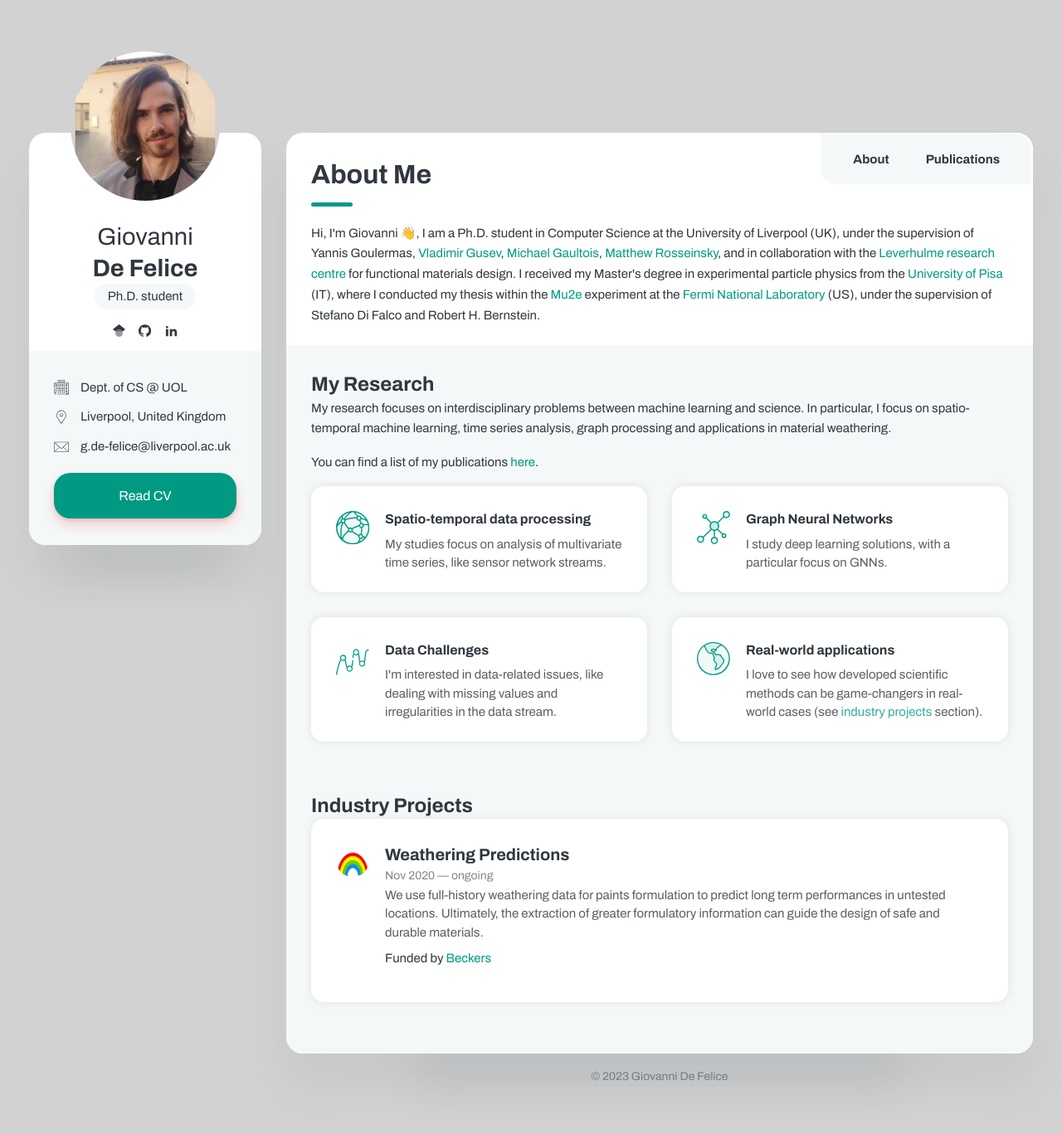
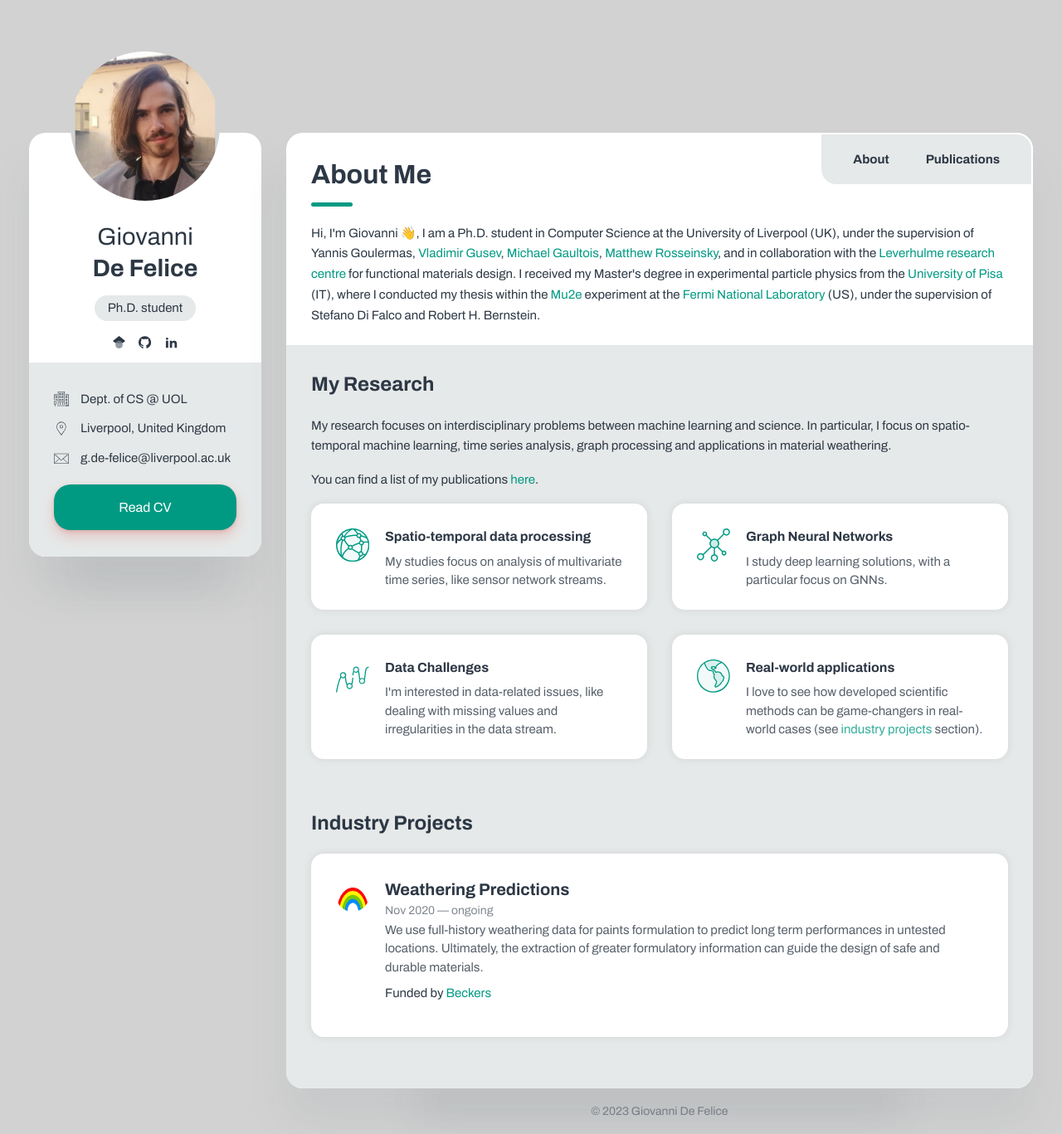
Before and after one commit to gdefe/gdefe.github.io, a Jekyll site: the page built from index.html, in a window 1280 px wide. Shown: the whole page at 83% size. Built offline with Jekyll 4.4.1, drawn with Linux system fonts in a browser that asks for light colours; before the commit the page ends 1325 px from its top, so only the background shows below that.

Commit message:
darker colours

```diff
--- a/_includes/sidebar.html
+++ b/_includes/sidebar.html
@@ -1,8 +1,8 @@
 <style>
-    .title.title--h3 {
+    .custom-heading {
       margin-bottom: 0; /* Adjust the margin-bottom value to reduce spacing */
     }
-</style>
+  </style>
 
 <aside class="col-12 col-md-12 col-xl-3">
     <div class="sidebar box shadow pb-0 sticky-column">
@@ -13,9 +13,9 @@
         </svg>
         <div class="text-center">
             <div>
-                <h3 class="title title--h3 sidebar__user-name"><span class="weight--500">Giovanni</span></h3>
-            </div>
-            <div>
+                <h3 class="title title--h3 sidebar__user-name custom-heading"><span class="weight--500">Giovanni</span></h3>
+              </div>
+              <div>
                 <h3 class="title title--h3 sidebar__user-name">De Felice</h3>
             </div>
             <div class="badge badge--hero badge--light">Ph.D. student</div>
--- a/assets/styles/style.css
+++ b/assets/styles/style.css
@@ -20,12 +20,12 @@
     --primary: #009a83;
     --primary-color: var(--primary);
     --primary-color-soft: #d6392e33;
-    --text-color: #30373f;
+    --text-color: #2d3845;
     --text-color-light: #5c636a;
-    --text-color-on-primary: var(--white);
+    --text-color-on-primary: #2d3845;
     --background-color: #d2d2d2;
     --tab-background-color: var(--white);
-    --box-background-color: #F5F8F9;
+    --box-background-color: #e6e9e9;
 }
 
 html {
```
